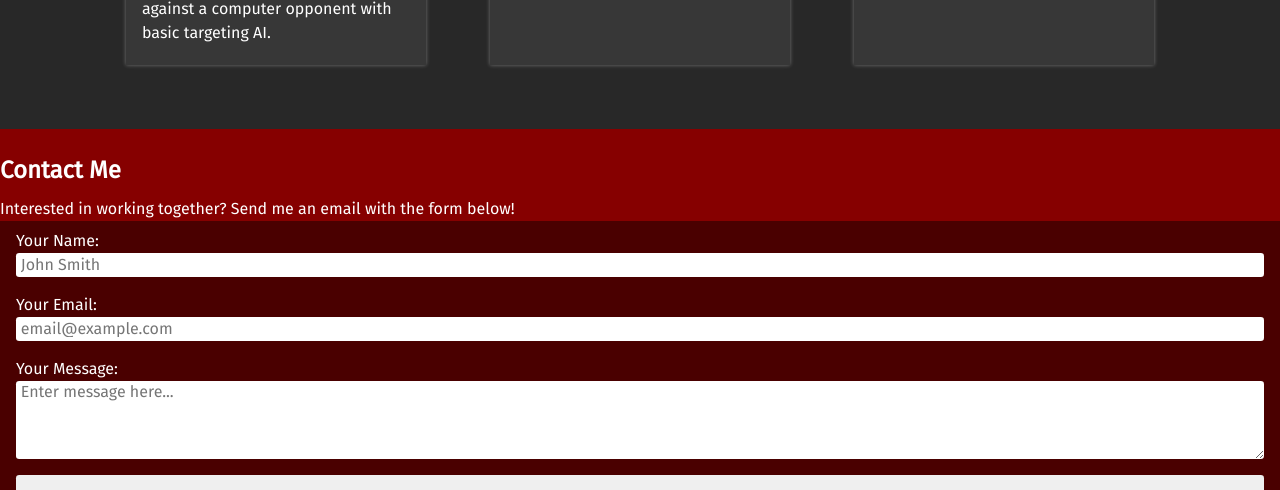
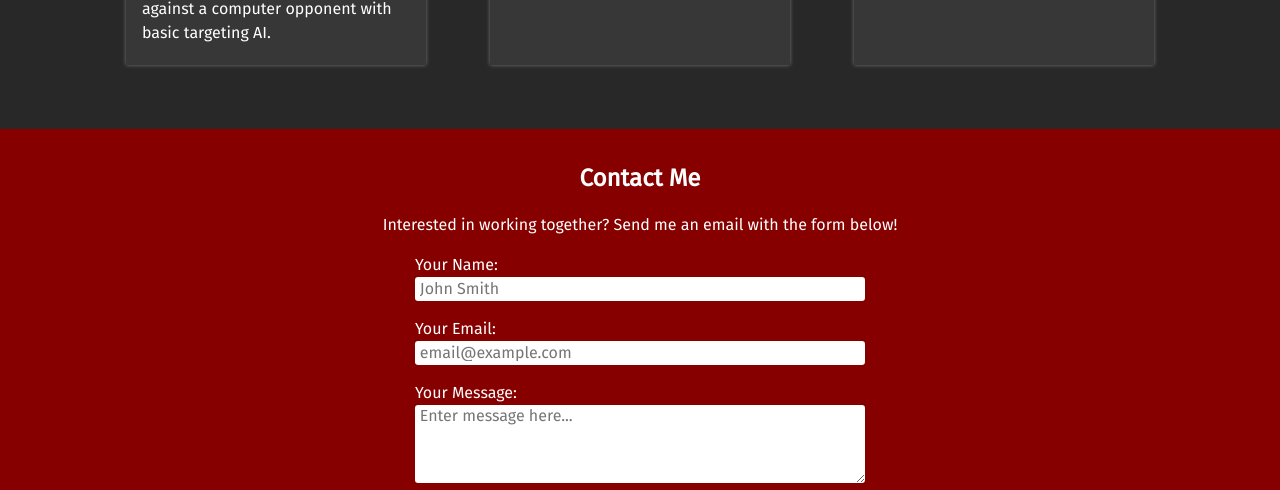
Before and after one commit to Long-Hold/odin-homepage, a website built with webpack: page src/template.html in a window 1280 px wide. Shown: the part 1415-1905 px from the top of the page. Built offline with nearby package versions, Linux system fonts and the light colour scheme.

Commit message:
refactor: remove background from form to integrate it with footer

```diff
--- a/src/styles/footer.css
+++ b/src/styles/footer.css
@@ -1,6 +1,6 @@
 footer {
     background-color: var(--background-red);
-
+    padding: var(--container-padding);;
     width: 100%;
     height: 100%;
 }
@@ -9,15 +9,25 @@ footer, .contact-form, .contact-form div {
     display: flex;
     flex-flow: column nowrap;
     justify-content: center;
+}
+footer {
+    align-items: center;
+    gap: 1rem;
+    /* Remove the margin so gap can handle spacing */
+    h2 {
+        margin-bottom: 0;
+    }
+}
+.contact-form, .contact-form div {
+    /* Keep form elements to the left no matter what */
     align-items: start;
 }
 
 .contact-form {
-    background-color: var(--transparent-black);
-    width: 100%;
+    /* 28.125rem is about 450px */
+    width: min(100%, 28.125rem);
     gap: 1rem;
     text-align: left;
-    padding: var(--container-padding);
 
     div, div > * {
         width: inherit;
```
